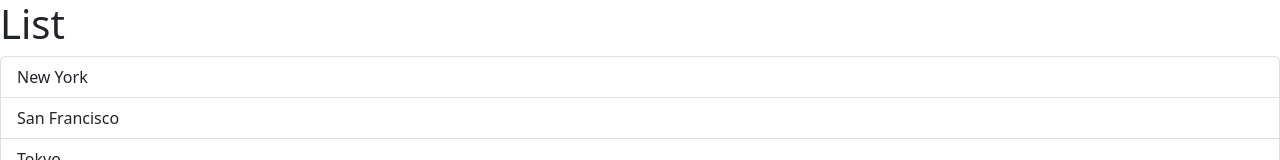
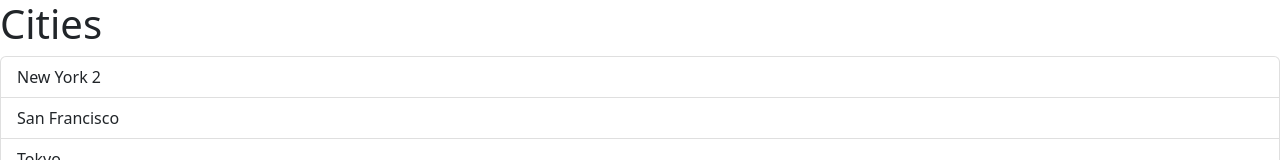
Before and after one commit to riddman/react-app, a React (Vite) app: page / in a window 1280 px wide. Shown: the top 160 px of the page. Built offline with nearby package versions, Linux system fonts and the light colour scheme.

Commit message:
useState and external handler

```diff
--- a/src/App.tsx
+++ b/src/App.tsx
@@ -1,9 +1,20 @@
 
 import ListGroup from "./components/ListGroup";
 
+let cities = [
+    'New York 2',
+    'San Francisco',
+    'Tokyo',
+    'London',
+    'Paris'
+];
+
+const handleSelectItem = (item: string) => {
+    console.log(item);
+}
 
 function App() {
-    return <div><ListGroup /></div>
+    return <div><ListGroup items={cities} heading="Cities" onSelect={handleSelectItem}/></div>
 }
 
 export default App;
--- a/src/components/ListGroup.tsx
+++ b/src/components/ListGroup.tsx
@@ -1,39 +1,42 @@
 import { Fragment } from 'react';
 import { MouseEvent } from "react";
+import { useState } from 'react';
 
-function ListGroup() {
-    let items = [
-        'New York',
-        'San Francisco',
-        'Tokyo',
-        'London',
-        'Paris'
-    ];
+interface ListProps {
+    items: string[],
+    heading: string,
+    onSelect: (item: string) => void
+}
 
-    // items = [];
+function ListGroup(props: ListProps) {
+    const [selectedIndex, setSelectedIndex] = useState(-1);
 
     const emptyMessage = () => {
-        return items.length === 0 ? <p>No item found</p> : null;
+        return props.items.length === 0 ? <p>No item found</p> : null;
     }
 
-    const handleClick = (event:MouseEvent, item: String, index: Number) => {
-        console.log(`Clicked item: ${item} ${index}`, event)
+    const handleClick = (event:MouseEvent, item: String, index: number) => {
+        setSelectedIndex(index);
+        console.log(`Clicked item: ${item} ${index}`, event);
     }
 
     return (
         <Fragment>
-            <h1>List</h1>
-            {emptyMessage()}
+            <h1>{ props.heading }</h1>
+            { emptyMessage() }
             <ul className="list-group">
-                {items.map((item, index) => {
+                {props.items.map((item, index) => {
                     return <li key={index}
-                        onClick={(event) => { handleClick(event, item, index) }}
-                        className="list-group-item">{item}</li>
+                        onClick={(event) => {
+                            handleClick(event, item, index);
+                            props.onSelect(item)
+                        }}
+
+                        className={ 'list-group-item ' + (selectedIndex == index ? 'active' : '') }>{item}</li>
                 })}
                 <li className="list-group-item">An item</li>
          </ul>
         </Fragment>
-
     );
 }
 
```
Also changed, not shown: 1 other file (tests, documents, lock files or other folders).
